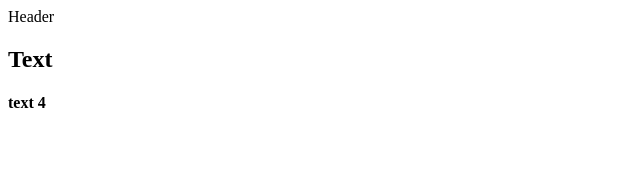
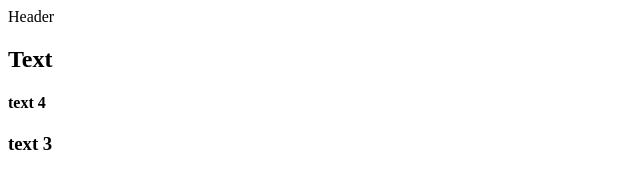
Before and after one commit to vadimbabich7/hw-1-block2, a plain HTML site: page index.html in a window 1280 px wide. Shown: the full height of the page, 0-640 px from the left. Drawn offline with Linux system fonts and the light colour scheme.

```diff
--- a/index.html
+++ b/index.html
@@ -9,5 +9,6 @@
     <header>Header</header>
     <h2>Text</h2>
     <h4>text 4</h4>
+    <h3>text 3</h3>
 </body>
 </html>
```
